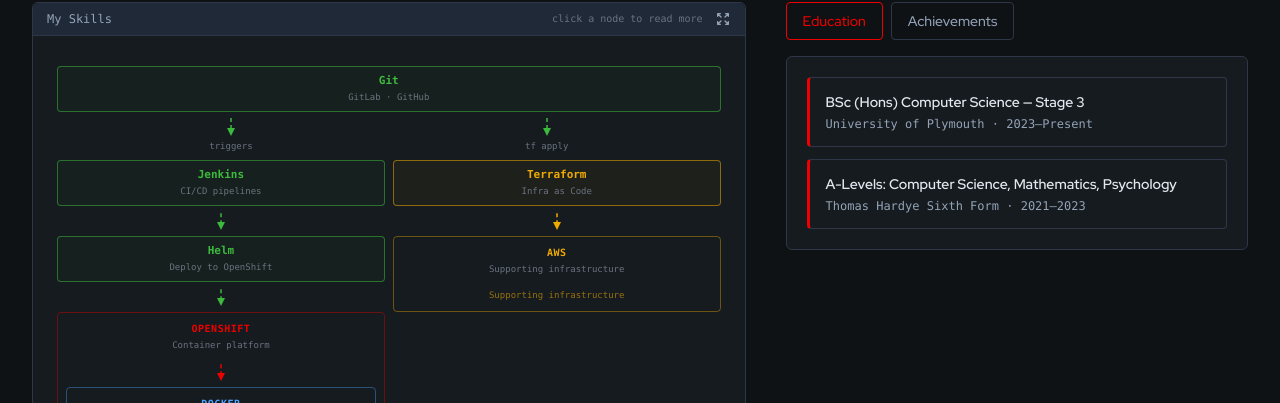
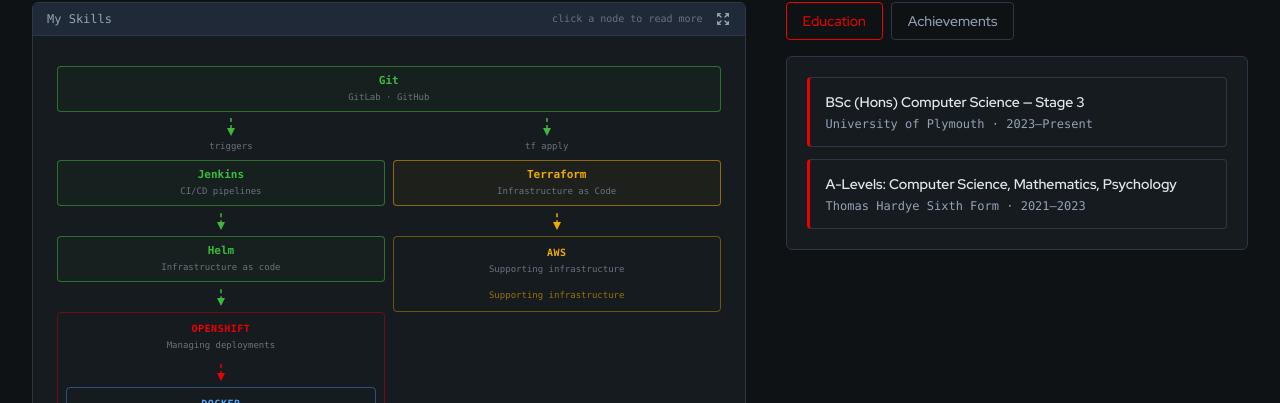
Before and after one commit to BBarrettGreening/Portfolio, a Next.js app: page / in a window 1280 px wide. Shown: the part 886-1289 px from the top of the page. Built offline with nearby package versions, Linux system fonts and the light colour scheme; a web font is replaced by a local one.

Commit message:
Update AboutSection.jsx

```diff
--- a/app/components/AboutSection.jsx
+++ b/app/components/AboutSection.jsx
@@ -8,7 +8,7 @@
     label: 'Git',
     sublabel: 'GitLab · GitHub',
     color: '#3db93d',
-    desc: 'Worked with both GitLab and GitHub — GitLab at HMLR for source control and CI/CD, triggering Jenkins pipelines and Terraform runs; GitHub for personal and university projects.',
+    desc: 'Worked with both GitLab and GitHub for source control and CI/CD GitHub for, professional personal and university projects.',
   },
   {
     id: 'cicd',
@@ -20,37 +20,37 @@
   {
     id: 'helm',
     label: 'Helm',
-    sublabel: 'Deploy to OpenShift',
+    sublabel: 'Infrastructure as code',
     color: '#3db93d',
     desc: 'Written and debugged Helm at HMLR to define application deployments for OpenShift, ensuring relevant environemnt set ups for different regions.',
   },
   {
     id: 'openshift',
     label: 'OpenShift',
-    sublabel: 'Container platform',
+    sublabel: 'Managing deployments',
     color: '#EE0000',
-    desc: 'Daily use at HMLR — receives Helm chart deployments from Jenkins, orchestrates containerised workloads, and monitored via a Grafana cluster dashboard.',
+    desc: 'Daily use at HMLR — receives Helm chart deployments from Jenkins, orchestrates containerised workloads.',
   },
   {
     id: 'linux',
     label: 'Linux',
     sublabel: 'RHEL / OpenSuse / Ubuntu',
     color: '#EE0000',
-    desc: 'Server monitoring via Nagios, software updates and removal, storage management, and setting up additional monitors using Puppet.',
+    desc: 'Support Linux operating systems, software updates and removal, storage management, and setting up additional monitors using Puppet.',
   },
   {
     id: 'docker',
     label: 'Docker',
     sublabel: 'Containers',
     color: '#4da3ff',
-    desc: 'Containerised microservices for the HMLR internal AI platform POC; used Git and Docker to orchestrate a shared development environment.',
+    desc: 'Containerised microservices for HMLR. used Git and Docker to orchestrate a shared development environment.',
   },
   {
     id: 'python',
     label: 'Python',
     sublabel: 'Flask · FastAPI',
     color: '#4da3ff',
-    desc: 'Co-led development of an AI platform POC at HMLR using Python microservices with Flask and FastAPI, with RBAC and token authentication on API routes.',
+    desc: 'development of FastAPI and Flask microservices at HMLR using Python microservices utilising Gunvicorn, DBOSS, Routing,and SSO RBAC.',
   },
   {
     id: 'java',
@@ -62,7 +62,7 @@
   {
     id: 'terraform',
     label: 'Terraform',
-    sublabel: 'Infra as Code',
+    sublabel: 'Infrastructure as Code',
     color: '#f0ab00',
     desc: 'Terraform provisions and manages AWS resources — upgraded RDS instances to Graviton, migrated Redis instances across accounts and regions.',
   },
```
